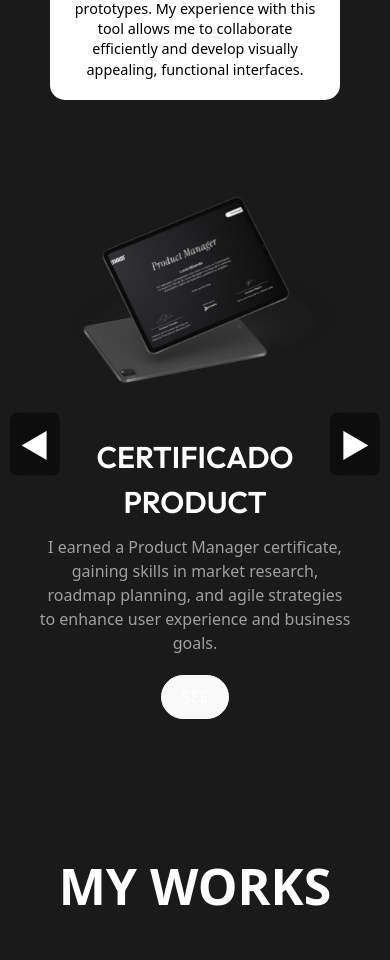
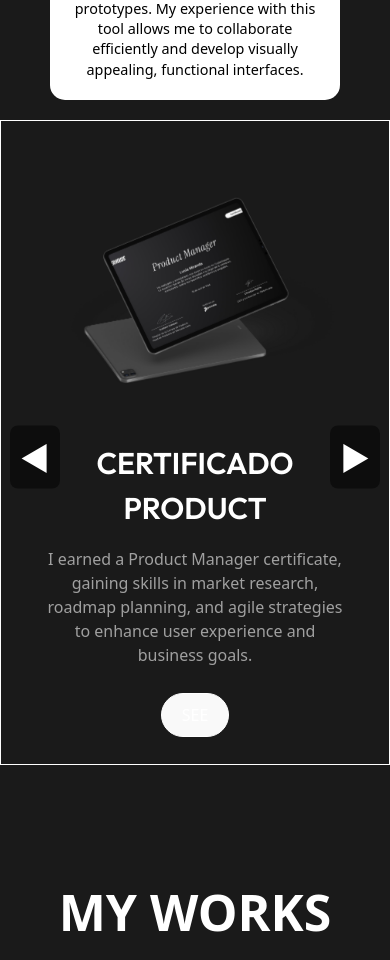
Before and after one commit to Alvaro-gonzalez05/Porfolio-nuevo-LM, a React (Vite) app: page / in a window 390 px wide. Shown: the part 1927-2887 px from the top of the page. Built offline with nearby package versions, Linux system fonts and the light colour scheme.

Commit message:
superanimaciones

```diff
--- a/src/statics/Carousel.css
+++ b/src/statics/Carousel.css
@@ -140,7 +140,8 @@
         flex-direction: column;
         align-items: center;
         text-align: center;
-        height: auto;
+        height: 645px;
+        border: 1px solid white;
     }
 
     .carousel-image-container {
```
